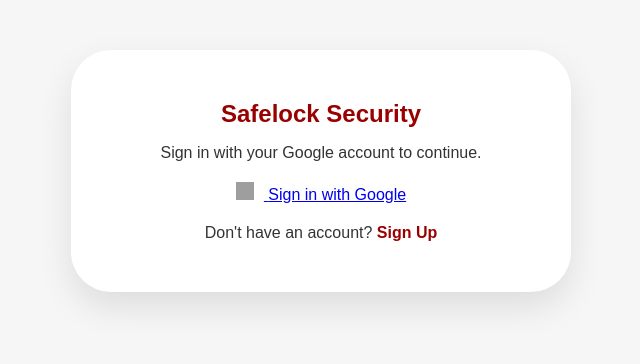
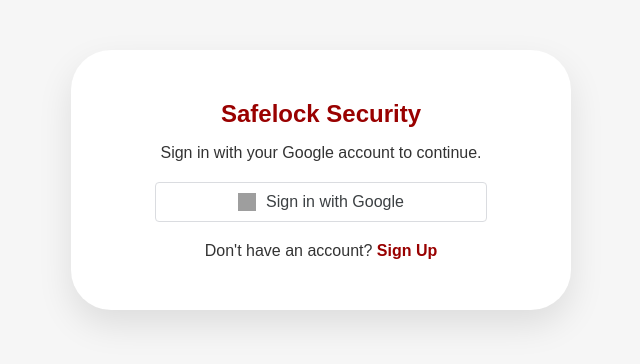
Before and after one commit to st1498/CSCE4560.002-FinalProject, a Flask app: page /signin in a window 1280 px wide. Shown: the top 364 px of the page, without its empty margins (319-959 px from the left). Run offline with Flask 3, Linux system fonts and the light colour scheme; parts of the project's set-up code (start-up, migrations or seed data) failed here and were passed over; grey boxes are pictures that could not be loaded.

Commit message:
Refactor Google sign-in button and logo
Updated Google sign-in button styling and logo source.

```diff
--- a/templates/signin.html
+++ b/templates/signin.html
@@ -28,9 +28,8 @@
         </div>
 
         <div class="google-auth-container">
-            <a href="{{ url_for('google_login') }}" class="google-btn">
-                <img src="https://upload.wikimedia.org/wikipedia/commons/5/53/Google_%22G%22_Logo.svg"
-                     alt="Google Logo" class="google-icon">
+            <a href="{{ url_for('google_login') }}" class="btn-google">
+                <img src="{{ url_for('static', filename='google-logo.svg') }}" alt="Google Logo" class="google-icon">
                 <span>Sign in with Google</span>
             </a>
         </div>
```
